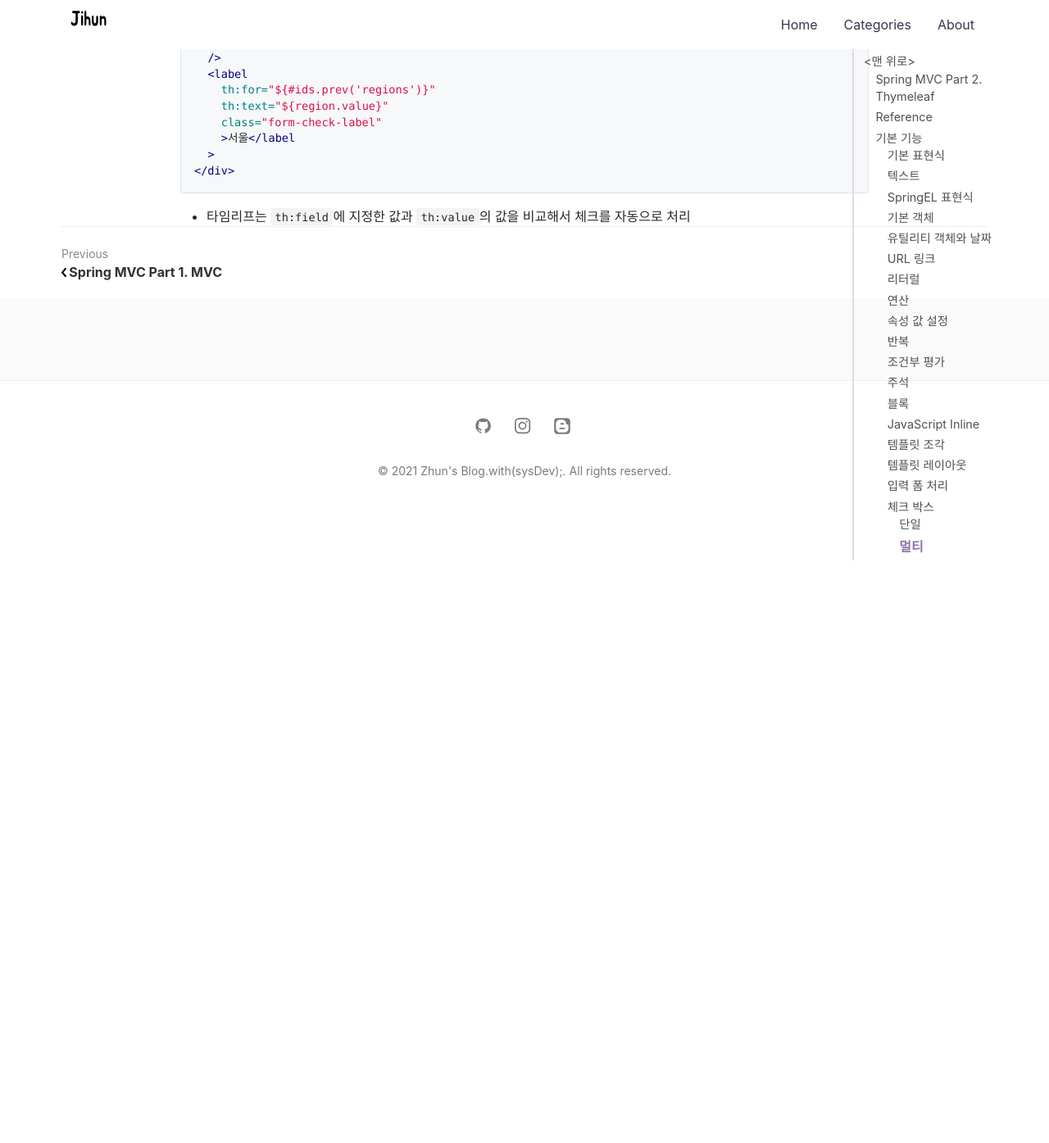
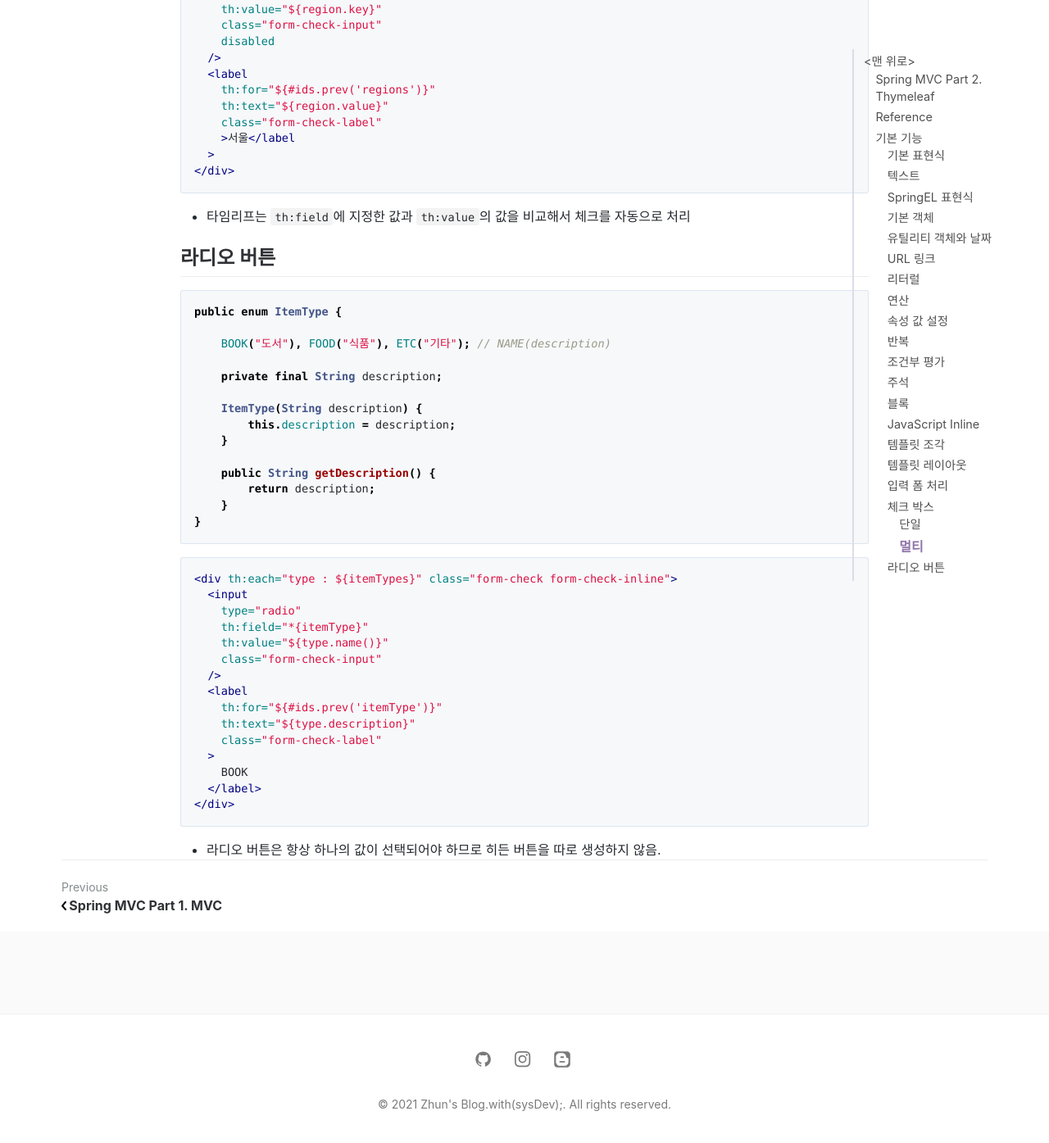
Before and after one commit to jihunparkme/jihunparkme.github.io, a Jekyll site: the page built from _posts/2021-10-11-Spring-MVC-Part2-Thymeleaf.md, in a window 1280 px wide and 1400 px high, scrolled down 15335 px. Shown: the top 1395 px of the window at 82% size. Built offline with Jekyll 4.4.1, drawn with Linux system fonts in a browser that asks for light colours; comment, search, counter and statistics services are not loaded; before the commit the page ends 15965 px from its top, so only the background shows below that; some of the changed text lies outside the part shown.

Commit message:
[타임리프 - 스프링 통합과 폼] 라디오 버튼

````diff
--- a/_posts/2021-10-11-Spring-MVC-Part2-Thymeleaf.md
+++ b/_posts/2021-10-11-Spring-MVC-Part2-Thymeleaf.md
@@ -740,3 +740,42 @@ public Map<String, String> regions() {
 ```
 
 - 타임리프는 `th:field`에 지정한 값과 `th:value`의 값을 비교해서 체크를 자동으로 처리
+
+## 라디오 버튼
+
+```java
+public enum ItemType {
+
+    BOOK("도서"), FOOD("식품"), ETC("기타"); // NAME(description)
+
+    private final String description;
+
+    ItemType(String description) {
+        this.description = description;
+    }
+
+    public String getDescription() {
+        return description;
+    }
+}
+```
+
+```html
+<div th:each="type : ${itemTypes}" class="form-check form-check-inline">
+  <input
+    type="radio"
+    th:field="*{itemType}"
+    th:value="${type.name()}"
+    class="form-check-input"
+  />
+  <label
+    th:for="${#ids.prev('itemType')}"
+    th:text="${type.description}"
+    class="form-check-label"
+  >
+    BOOK
+  </label>
+</div>
+```
+
+- 라디오 버튼은 항상 하나의 값이 선택되어야 하므로 히든 버튼을 따로 생성하지 않음.
````
